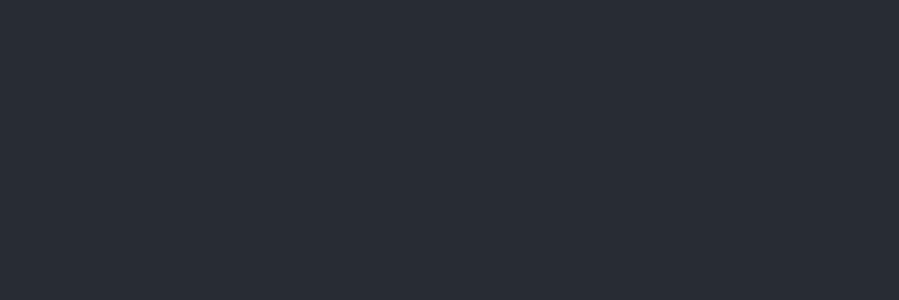
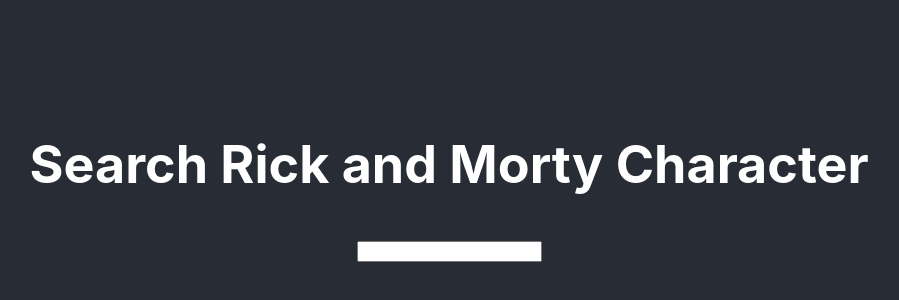
Before and after one commit to hbbkatiyar/react-concepts, a React (Create React App) app: page / in a window 1280 px wide. Shown: the part 220-520 px from the top of the page, without its empty margins (191-1090 px from the left). Built offline with nearby package versions, Linux system fonts and the light colour scheme.

Commit message:
Added useDebounce hook + SearchText component

```diff
--- a/package.json
+++ b/package.json
@@ -6,6 +6,7 @@
     "@testing-library/jest-dom": "^5.16.5",
     "@testing-library/react": "^13.4.0",
     "@testing-library/user-event": "^13.5.0",
+    "axios": "^1.1.3",
     "react": "^18.2.0",
     "react-dom": "^18.2.0",
     "react-scripts": "5.0.1",
--- a/src/App.js
+++ b/src/App.js
@@ -1,10 +1,11 @@
 // import logo from './logo.svg';
 import './App.css';
 // import TestHooks from './components/TestHooks';
-import useCustomHook from './components/useCustomHook';
+// import useCustomHook from './components/useCustomHook';
+import SearchText from './components/SearchText';
 
 function App() {
-  useCustomHook();
+  // useCustomHook();
 
   return (
     <div className="App">
@@ -15,6 +16,7 @@
         </p> */}
         {/* <ParentComponent /> */}
         {/* <TestHooks /> */}
+        <SearchText />
       </header>
     </div>
   );
--- /dev/null
+++ b/src/components/SearchText.js
@@ -0,0 +1,54 @@
+import { useState, useEffect } from 'react'
+import { useDebounce } from '../hooks/useDebounce'
+import axios from 'axios';
+
+function SearchText() {
+    const [query, setQuery] = useState('');
+    const [listing, setListing] = useState([]);
+    const [loading, setLoading] = useState(false);
+
+    const searchQuery = useDebounce(query, 500);
+
+    useEffect(() => {
+        setListing('');
+        if (searchQuery || query.length < 0) {
+            fetchData();
+        }
+    }, [searchQuery]);
+
+    const fetchData = async () => {
+        try {
+            setListing([]);
+            setLoading(true);
+
+            const response = await axios.get(`https://rickandmortyapi.com/api/character/?name=${searchQuery}`);
+            console.log(response);
+
+            setListing(response.data.results);
+            setLoading(false);
+        } catch (error) {
+            console.log(error.message);
+            setListing([]);
+            setLoading(true);
+        }
+    };
+
+    return (
+        <div>
+            <h1 mb={4}>Search Rick and Morty Character</h1>
+            <input type="text" onChange={(event) => setQuery(event.target.value)} value={query} />
+            {loading && <div mb={10} mt={10} textAlign="left">Loading...</div>}
+            {listing.length > 0 &&
+            <div mt={10} display={'block'}>
+                {listing.map(character => (
+                    <span key={character.id} mb={10}>
+                        <img src={character.image} alt={character.name}  style={{border: '10px solid'}} />
+                        {character.name}
+                    </span>
+                ))}
+            </div>}
+        </div>
+    );
+}
+
+export default SearchText;
--- /dev/null
+++ b/src/hooks/useDebounce.js
@@ -0,0 +1,17 @@
+import { useState, useEffect } from 'react'
+
+export const useDebounce = (value, milliSeconds) => {
+    const [debouncedValue, setDebouncedValue] = useState(value);
+
+    useEffect(() => {
+        const handler = setTimeout(() => {
+            setDebouncedValue(value);
+        }, milliSeconds);
+
+        return () => {
+            clearTimeout(handler);
+        };
+    }, [value, milliSeconds]);
+
+    return debouncedValue;
+};
```
Also changed, not shown: topics/custom-debounce-hook/.custom-debounce-hook.md, 1 other file (tests, documents, lock files or other folders).
